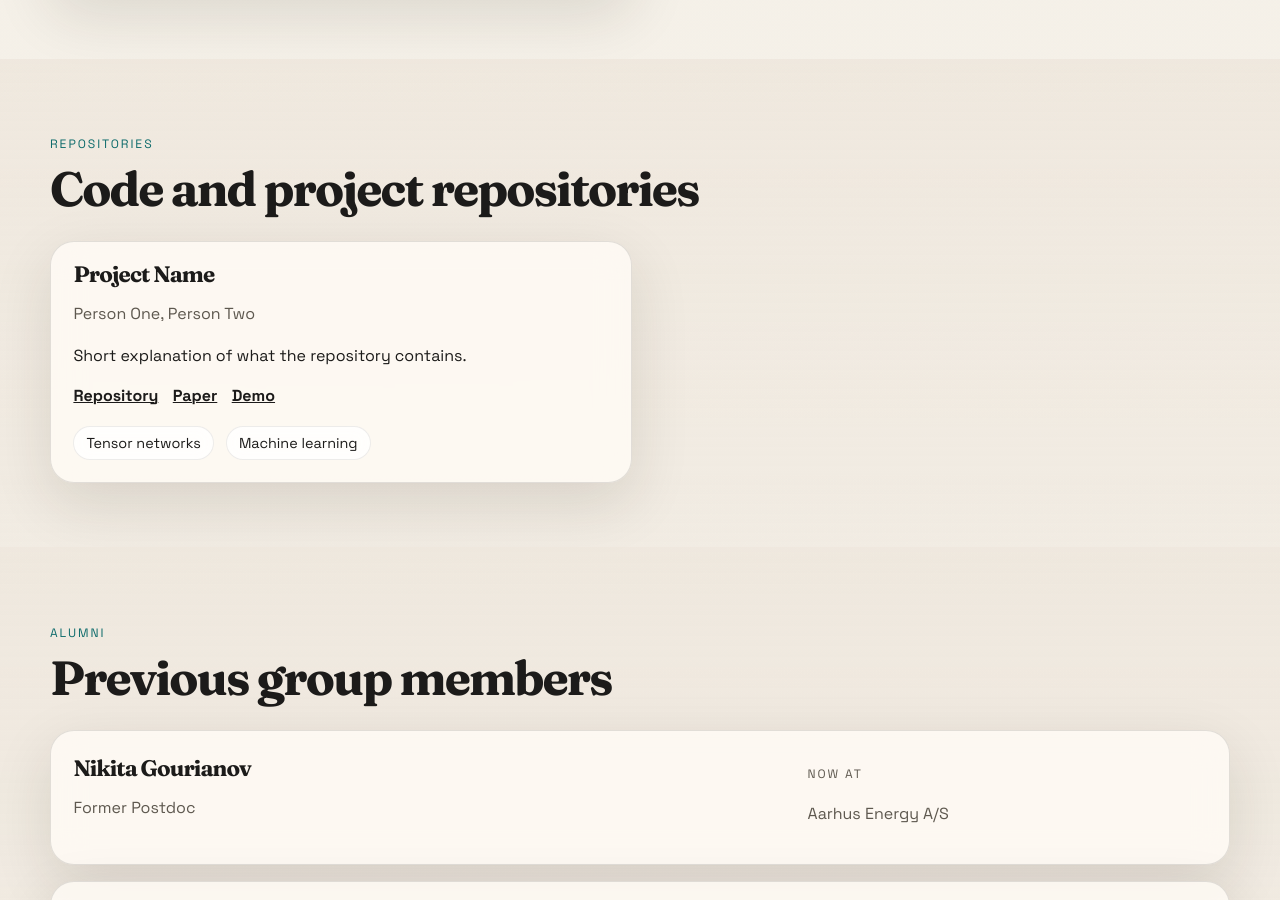
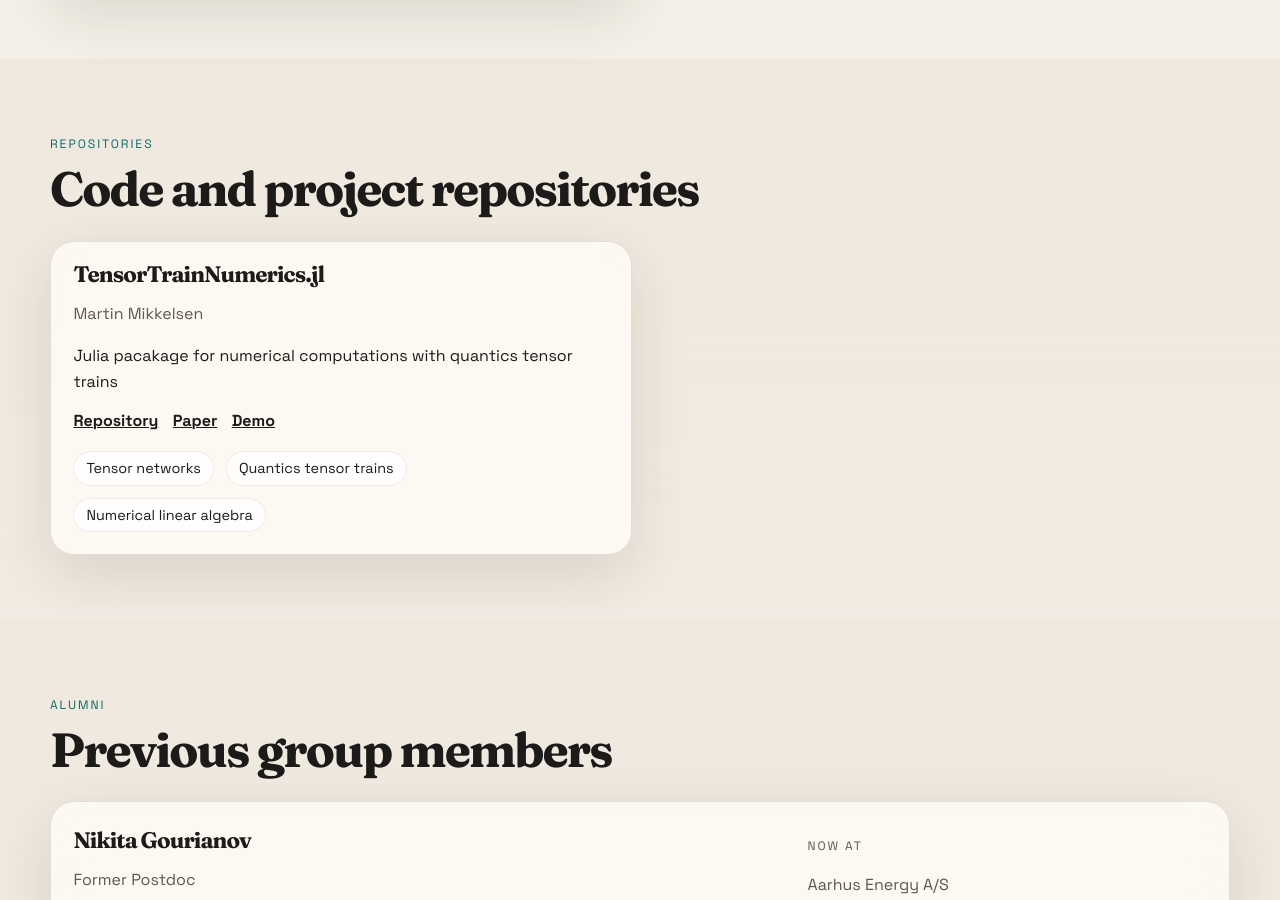
Before and after one commit to sebulo/diku-quantum, a Jekyll site: the page built from index.html, in a window 1280 px wide and 900 px high, scrolled down 5272 px. Built offline with Jekyll 4.4.1, drawn with Linux system fonts in a browser that asks for light colours.

Commit message:
added gitignore and TT package

```diff
--- a/_data/repositories.yml
+++ b/_data/repositories.yml
@@ -1,9 +1,10 @@
-  - name: Project Name
-    maintainers: Person One, Person Two
-    summary: Short explanation of what the repository contains.
-    link: https://github.com/example/project
+  - name: TensorTrainNumerics.jl
+    maintainers: Martin Mikkelsen
+    summary: Julia pacakage for numerical computations with quantics tensor trains
+    link: https://github.com/MartinMikkelsen/TensorTrainNumerics.jl
     paper: https://arxiv.org/abs/...
-    demo: https://example.com
+    demo: https://martinmikkelsen.github.io/TensorTrainNumerics.jl/dev/
     topics:
       - Tensor networks
-      - Machine learning
+      - Quantics tensor trains
+      - Numerical linear algebra
```
Also changed, not shown: 7 other files.
